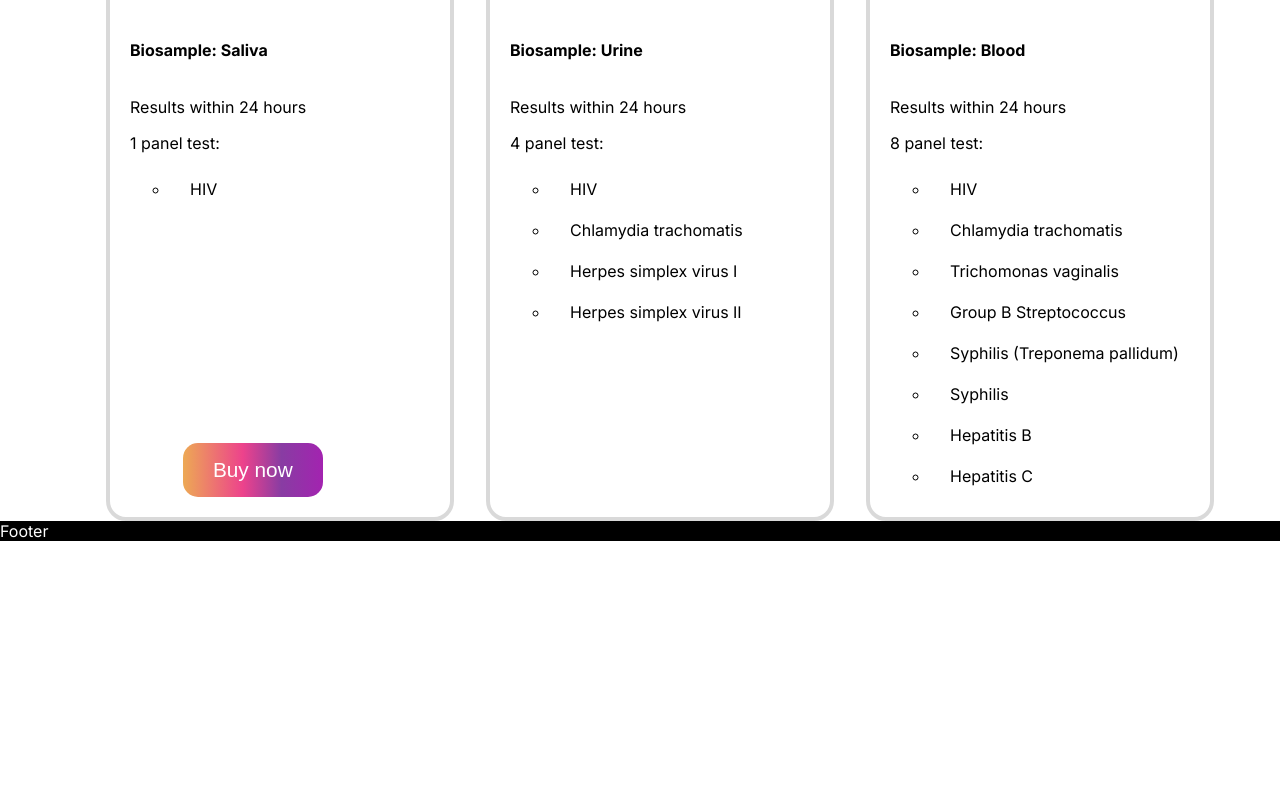
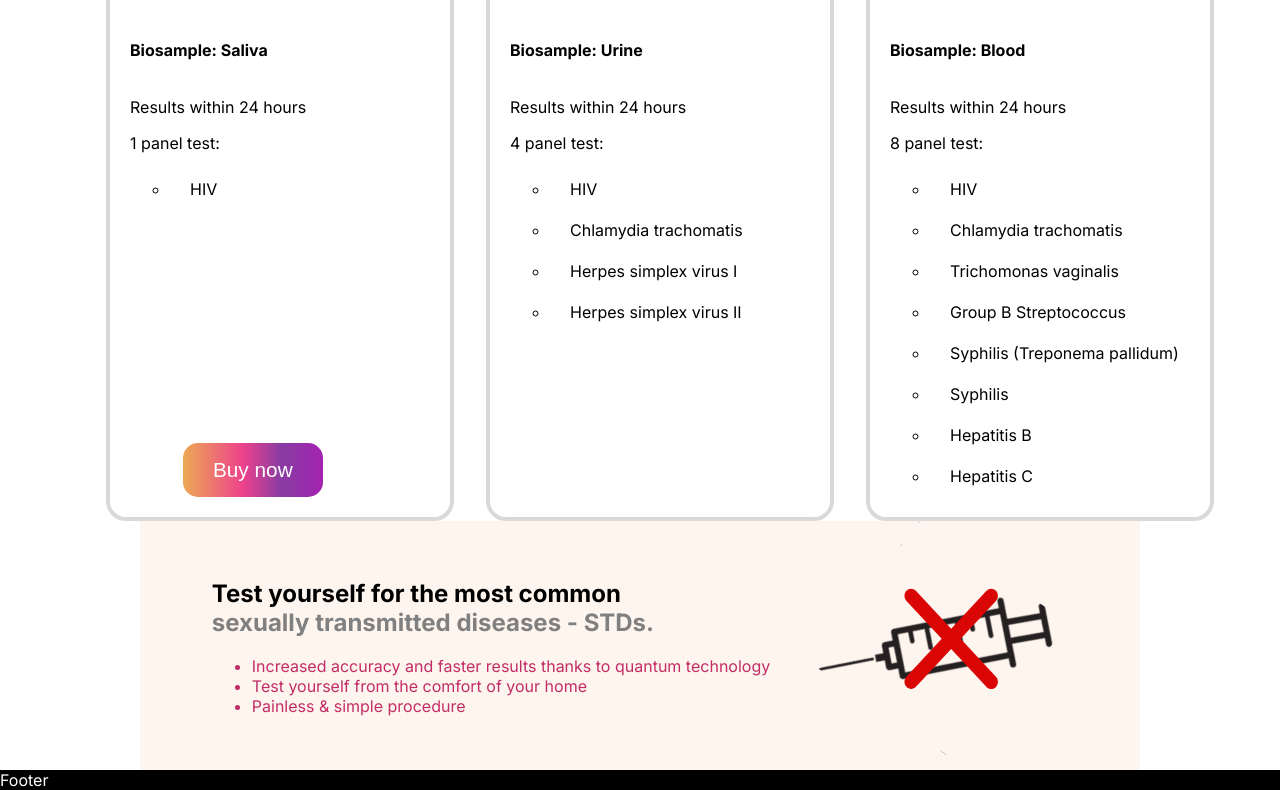
Before and after one commit to nilsrehtanz/diamed, a Next.js app: page / in a window 1280 px wide. Shown: the part 840-1630 px from the top of the page. Before the commit the page ends 1381 px from the top, so only its background shows below. Built offline with nearby package versions, Linux system fonts and the light colour scheme.

Commit message:
added test section

```diff
--- /dev/null
+++ b/components/landing/TestSection.module.css
@@ -0,0 +1,19 @@
+.container {
+  display: flex;
+  background: rgba(237, 152, 93, 0.1);
+  justify-content: center;
+  align-items: center;
+  gap: 3rem;
+}
+
+.container ul {
+  color: #c32d67;
+}
+
+.container img {
+  max-width: 250px;
+}
+
+.container span {
+  color: gray;
+}
--- /dev/null
+++ b/components/landing/TestSection.tsx
@@ -0,0 +1,29 @@
+import Button from "../ui/Button";
+import classes from "./TestSection.module.css";
+import Link from "next/link";
+
+function TestSection() {
+  return (
+    <div className={classes.container}>
+      <div>
+        <h2>
+          Test yourself for the most common <br />
+          <span>sexually transmitted diseases - STDs.</span>
+        </h2>
+        <ul>
+          <li>
+            Increased accuracy and faster results thanks to
+            quantum technology
+          </li>
+          <li>
+            Test yourself from the comfort of your home
+          </li>
+          <li>Painless & simple procedure</li>
+        </ul>
+      </div>
+      <img src="injection.svg" alt="" />
+    </div>
+  );
+}
+
+export default TestSection;
--- a/pages/index.tsx
+++ b/pages/index.tsx
@@ -1,5 +1,6 @@
 import HeroSection from "../components/landing/HeroSection";
 import ProductsSection from "../components/landing/ProductsSection";
+import TestSection from "../components/landing/TestSection";
 import styles from "../styles/LandingPage.module.css";
 
 export default function LandingPage() {
@@ -7,6 +8,7 @@ export default function LandingPage() {
     <div className={styles.container}>
       <HeroSection></HeroSection>
       <ProductsSection></ProductsSection>
+      <TestSection></TestSection>
     </div>
   );
 }
--- a/styles/LandingPage.module.css
+++ b/styles/LandingPage.module.css
@@ -1,3 +1,5 @@
 .container {
   padding-top: 70px;
+  max-width: 1000px;
+  margin: auto;
 }
```
Also changed, not shown: public/injection.svg (added).
